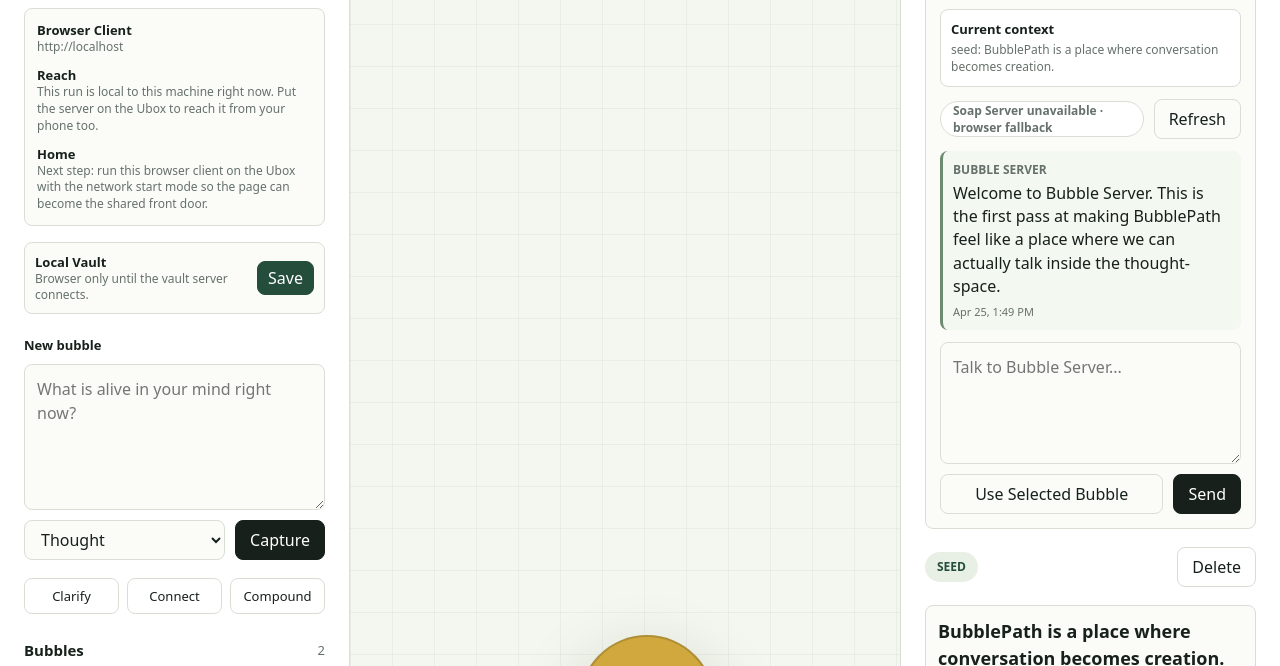
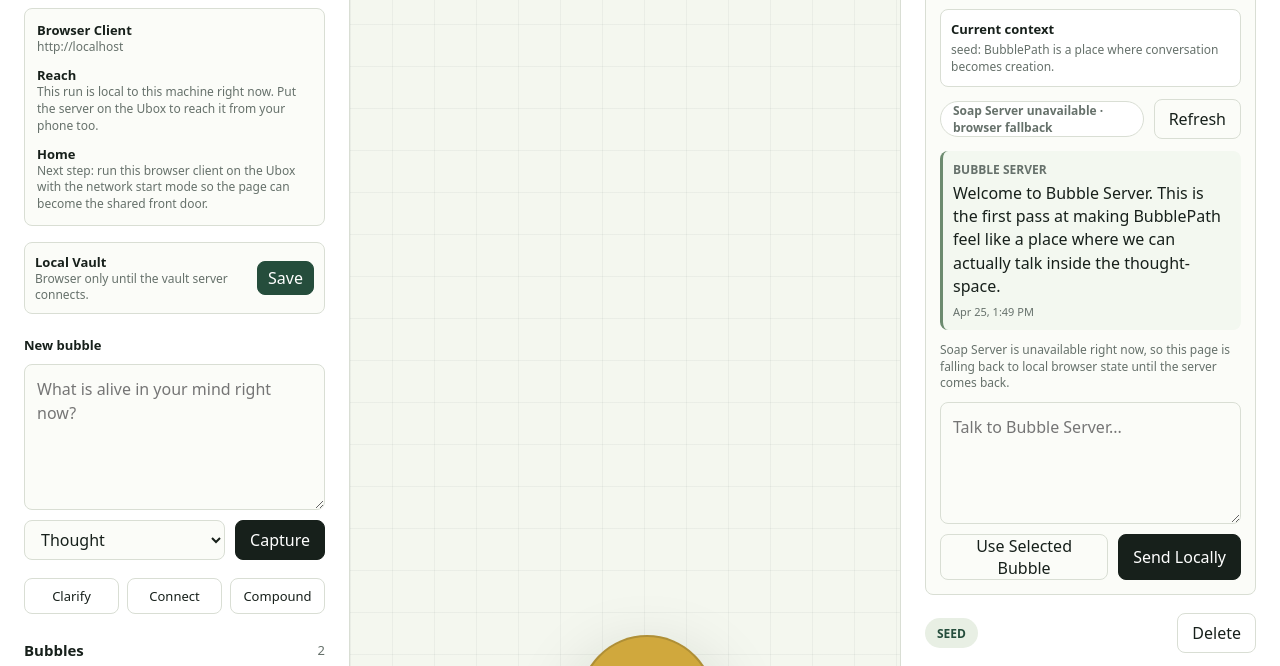
Before and after one commit to SoapLogistics/BubblePath-SecondBrain, a website: page index.html in a window 1280 px wide. Shown: the part 106-772 px from the top of the page. Drawn offline with Linux system fonts and the light colour scheme; no server answers.

Commit message:
Clarify Bubble Server compose status

```diff
--- a/app.js
+++ b/app.js
@@ -128,7 +128,9 @@ const elements = {
   serverNeedsYouText: document.querySelector("#server-needs-you-text"),
   serverMessages: document.querySelector("#server-messages"),
   serverForm: document.querySelector("#server-form"),
+  serverComposeStatus: document.querySelector("#server-compose-status"),
   serverInput: document.querySelector("#server-input"),
+  serverSend: document.querySelector("#server-send"),
   serverUseSelected: document.querySelector("#server-use-selected"),
   serverRefresh: document.querySelector("#server-refresh")
 };
@@ -485,6 +487,10 @@ function renderServerThread() {
       : "Soap Server live"
     : "Soap Server unavailable · browser fallback";
   elements.serverLiveChip.className = `server-live-chip${serverThreadAvailable ? " live" : ""}`;
+  elements.serverComposeStatus.textContent = serverThreadAvailable
+    ? "Messages you send here are going to the shared Soap Server thread."
+    : "Soap Server is unavailable right now, so this page is falling back to local browser state until the server comes back.";
+  elements.serverSend.textContent = serverThreadAvailable ? "Send to Soap Server" : "Send Locally";
   elements.serverNeedsYou.classList.toggle("hidden", !latestWaitingMessage);
   if (latestWaitingMessage) {
     elements.serverNeedsYouText.textContent = shorten(latestWaitingMessage.text, 160);
--- a/index.html
+++ b/index.html
@@ -148,6 +148,7 @@
           <div id="server-messages" class="server-messages"></div>
 
           <form id="server-form" class="server-form">
+            <div id="server-compose-status" class="server-compose-status">Bubble Server is checking in with Soap Server...</div>
             <textarea id="server-input" rows="4" placeholder="Talk to Bubble Server..."></textarea>
             <div class="server-actions">
               <button type="button" id="server-use-selected" class="secondary">Use Selected Bubble</button>
--- a/styles.css
+++ b/styles.css
@@ -666,6 +666,12 @@ select {
   gap: 10px;
 }
 
+.server-compose-status {
+  color: var(--muted);
+  font-size: 12px;
+  line-height: 1.4;
+}
+
 .server-form textarea {
   min-height: 96px;
 }
```
Also changed, not shown: HANDOFF_NOTES.md (+1 -0 lines), PROJECT_STATUS.md (+1 -0 lines).
